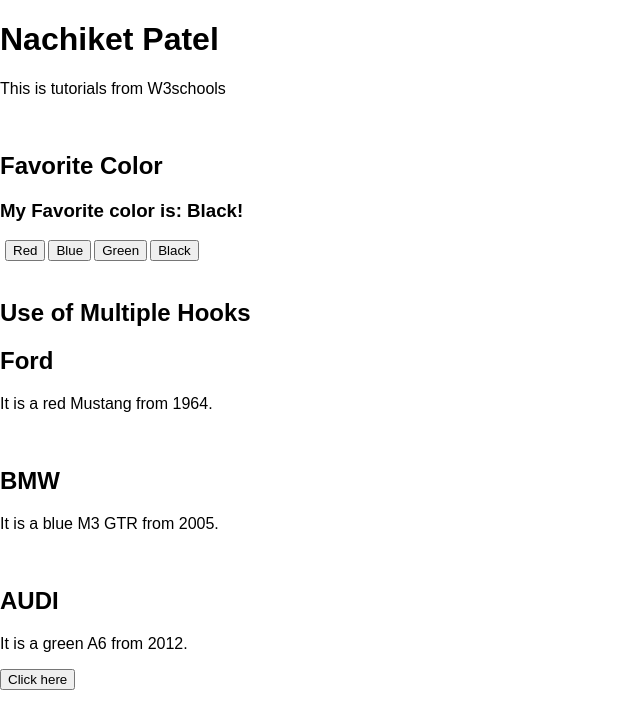
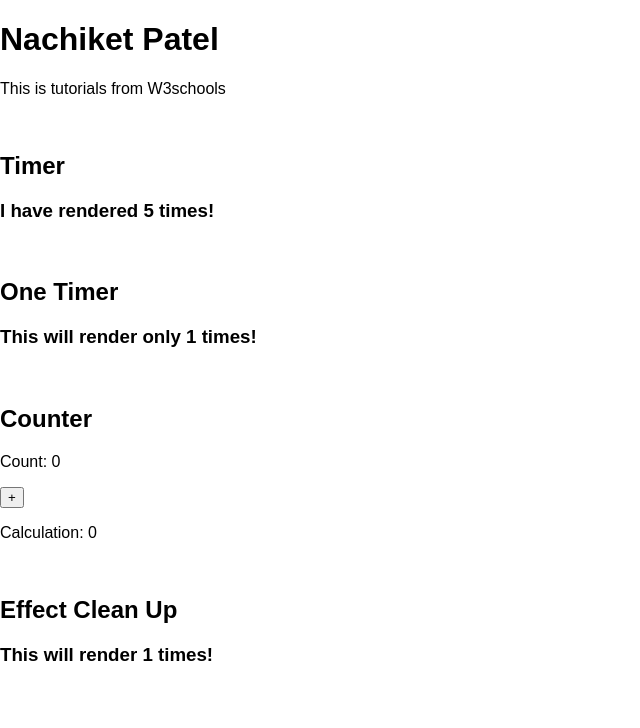
Before and after one commit to Nachiket-Patel/Web-Devolopment, a React (Create React App) app in the folder React/W3schools/w3schools/: page / in a window 1280 px wide. Shown: the top 728 px of the page, without its empty margins (0-640 px from the left). Built offline with nearby package versions, Linux system fonts and the light colour scheme.

Commit message:
useEffect Hook

```diff
--- a/React/W3schools/w3schools/src/App.js
+++ b/React/W3schools/w3schools/src/App.js
@@ -1,6 +1,7 @@
 import React from 'react';
 import './App.css';
-import UseStateHook from './React-Hooks/UseStateHook';
+import UseEffectHook from './React-Hooks/UseEffectHook';
+
 
 
 export default function App() {
@@ -9,7 +10,7 @@
     <div>
       <h1>Nachiket Patel</h1>
       <p>This is tutorials from W3schools</p><br/>
-      <UseStateHook />
+      <UseEffectHook />
     </div>
   );
 
--- /dev/null
+++ b/React/W3schools/w3schools/src/React-Hooks/UseEffectHook.js
@@ -0,0 +1,75 @@
+import { useState, useEffect } from 'react';
+
+
+const Timer = () => {
+  const [count, setCount] = useState(0);
+
+  useEffect(() => {
+    setTimeout(() => {
+      setCount((count) => count + 1);
+    }, 1000);
+  });
+
+  return(<h3>I have rendered {count} times!</h3>);
+}
+
+const OneTimer = () => {
+  const [count, setCount] = useState(0);
+
+  useEffect(() => {
+    setTimeout(() => {
+      setCount((count) => count + 1);
+    }, 1000);
+  }, []);
+
+  return(<h3>This will render only {count} times!</h3>);
+}
+
+const Counter = () => {
+  const [count,setCount] = useState(0);
+  const [calculation, setCalculation] = useState(0);
+
+  useEffect(() => {
+    setCalculation(() => count * 10);
+  }, [count]);
+
+  return(
+    <>
+      <p>Count: {count}</p>
+      <button onClick={() => setCount((c) => c + 1)}>+</button>
+      <p>Calculation: {calculation}</p>
+    </>
+  );
+}
+
+function EffectCleanUp() {
+  const [count, setCount] = useState(0);
+
+  useEffect(() => {
+    let timer = setTimeout(() => {
+      setCount((c) => c + 1);
+    }, 1000);
+
+    return() => clearTimeout(timer)
+  }, []);
+
+  return(<h3>This will render {count} times!</h3>);
+}
+
+export default function UseEffectHook() {
+  return(
+    <>
+      <h2>Timer</h2>
+      <Timer />
+      <br/>
+      <h2>One Timer</h2>
+      <OneTimer />
+      <br/>
+      <h2>Counter</h2>
+      <Counter />
+      <br/>
+      <h2>Effect Clean Up</h2>
+      <EffectCleanUp />
+    </>
+  );
+}
```
